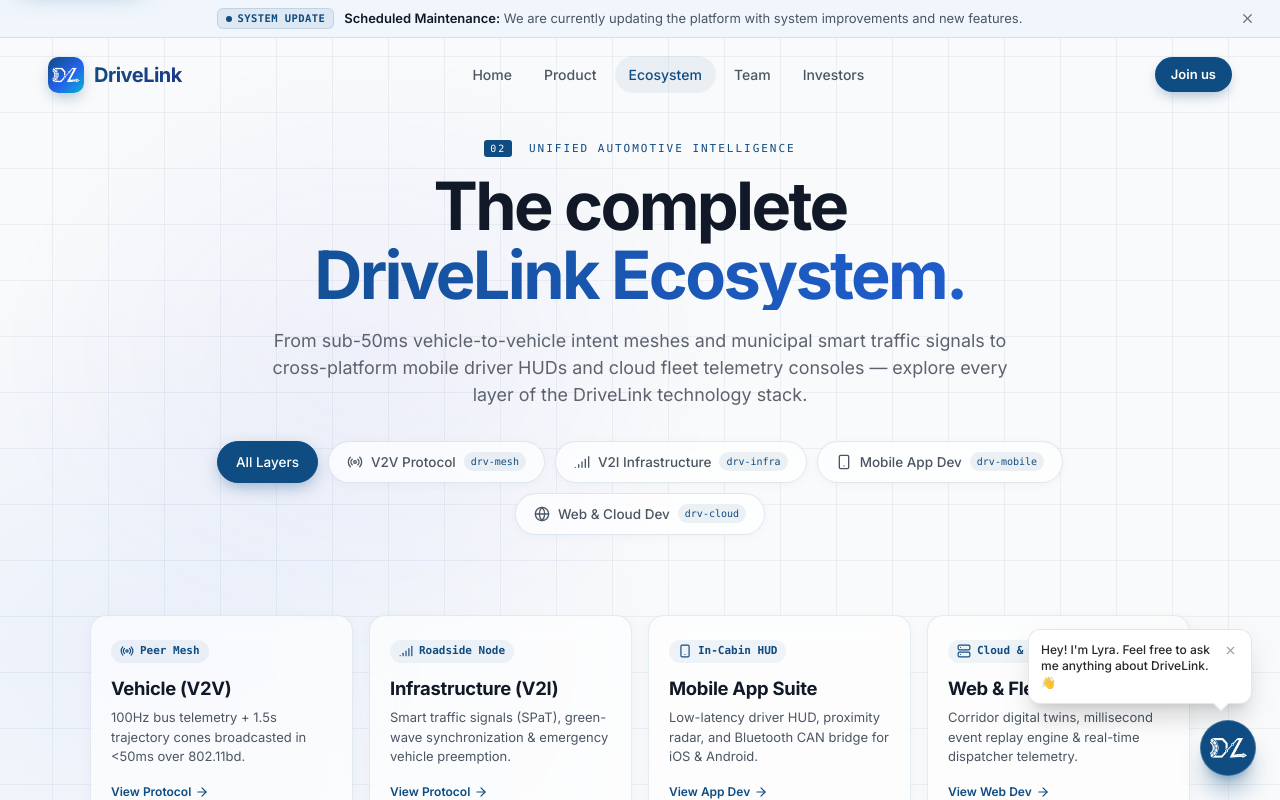
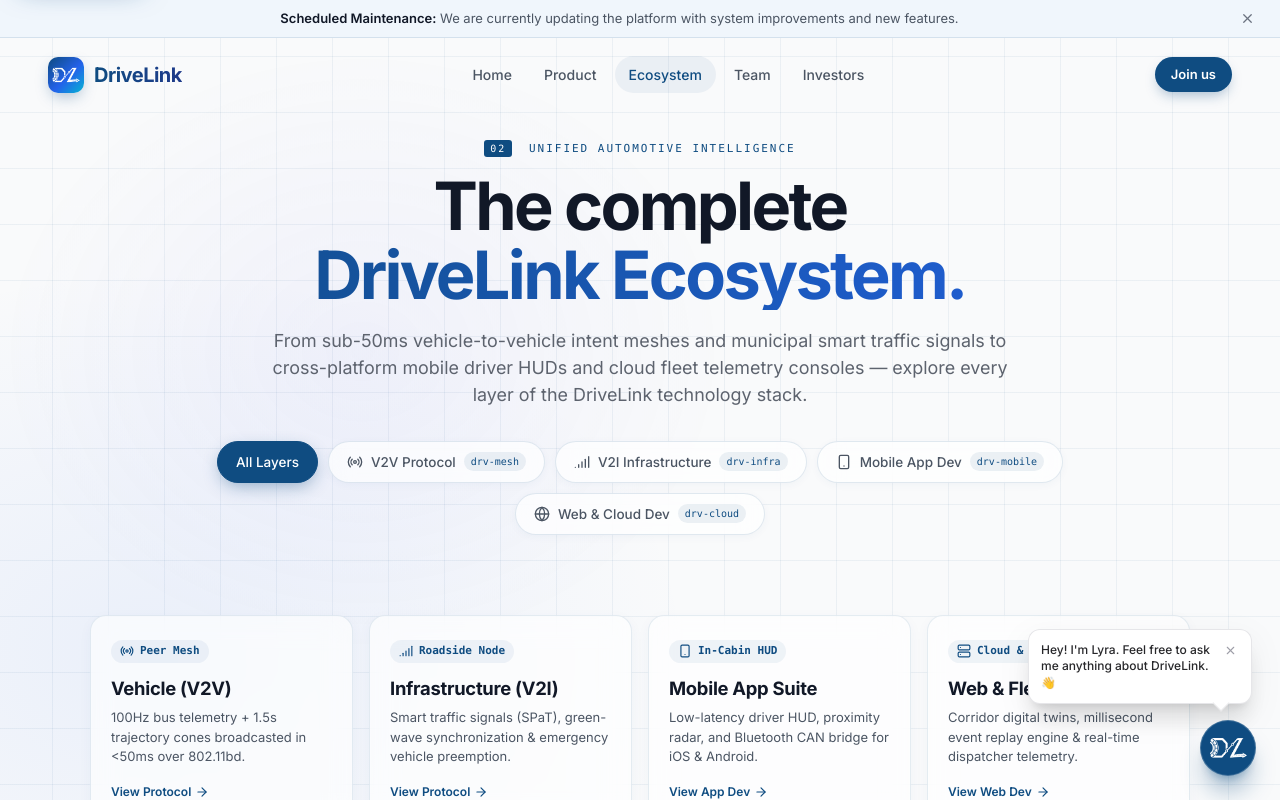
Before and after one commit to nikhilcherry/drivelink, a Next.js app: page /ecosystem in a window 1280 px wide. Shown: the top 800 px of the page. Built offline with nearby package versions, Linux system fonts and the light colour scheme.

Commit message:
fix(banner): remove SYSTEM UPDATE badge from maintenance message

```diff
--- a/src/components/AnnouncementBanner.tsx
+++ b/src/components/AnnouncementBanner.tsx
@@ -44,11 +44,6 @@ export function AnnouncementBanner() {
     >
       <div className="dlw-container dlw-announcement-inner">
         <div className="dlw-announcement-content">
-          <div className="dlw-announcement-badge">
-            <span className="dlw-announcement-dot" aria-hidden="true" />
-            <span className="dlw-announcement-badge-text">SYSTEM UPDATE</span>
-          </div>
-
           <p className="dlw-announcement-text">
             <span className="dlw-announcement-highlight">Scheduled Maintenance:</span>{' '}
             We are currently updating the platform with system improvements and new features.
```
